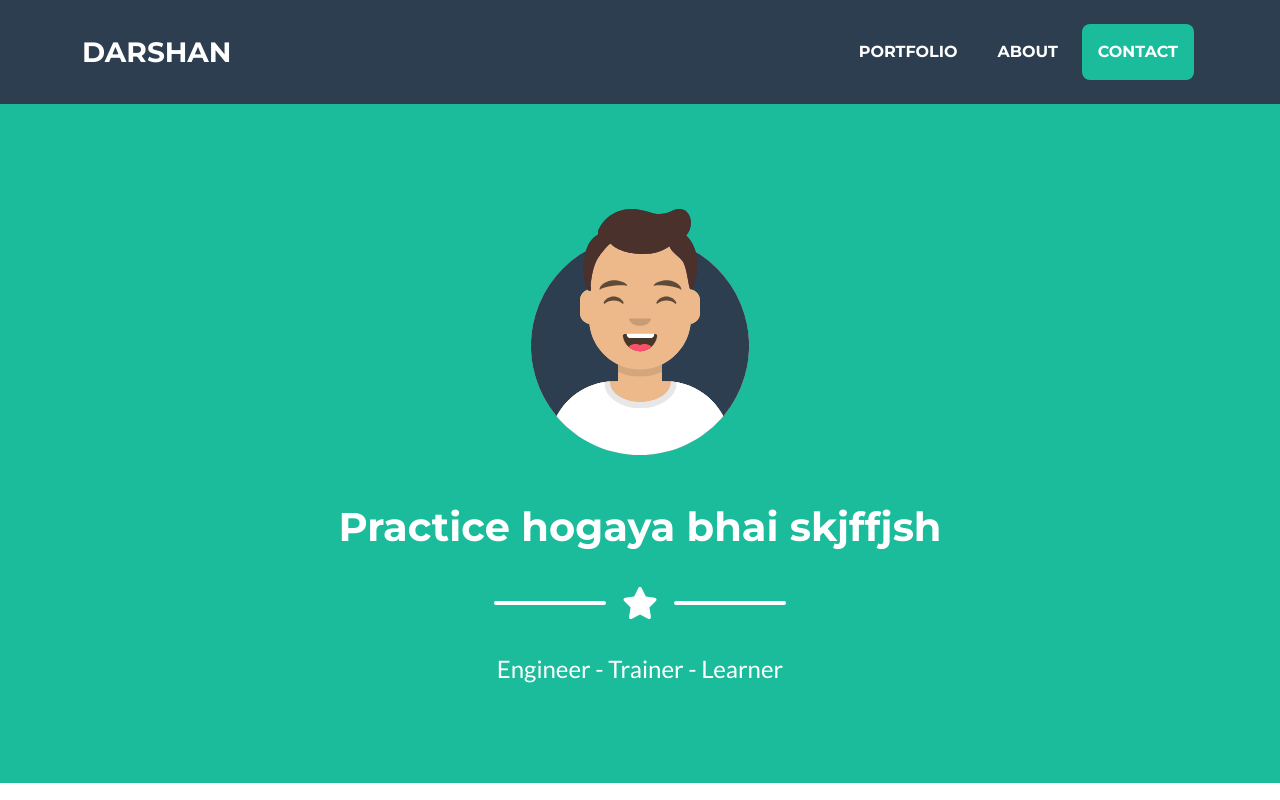
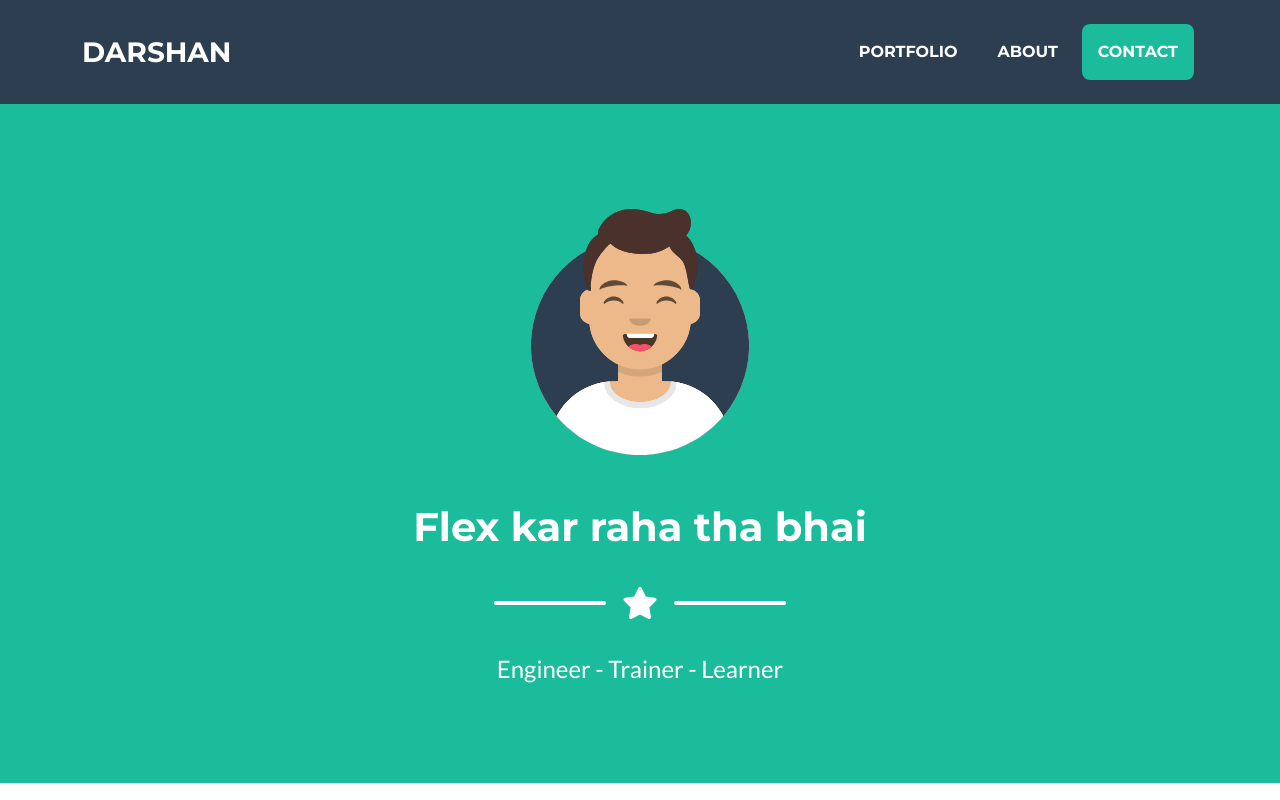
Before and after one commit to Darsh616/github-action, a plain HTML site: page index.html in a window 1280 px wide. Shown: the top 800 px of the page. Drawn offline with nearby package versions, Linux system fonts and the light colour scheme.

Commit message:
Changes in html

```diff
--- a/index.html
+++ b/index.html
@@ -40,7 +40,7 @@
                 <!-- Masthead Avatar Image-->
                 <img class="masthead-avatar mb-5" src="assets/img/avataaars.svg" alt="..." />
                 <!-- Masthead Heading-->
-                <h1>Practice hogaya bhai skjffjsh</h1>
+                <h1>Flex kar raha tha bhai</h1>
                 <!-- Icon Divider-->
                 <div class="divider-custom divider-light">
                     <div class="divider-custom-line"></div>
```
